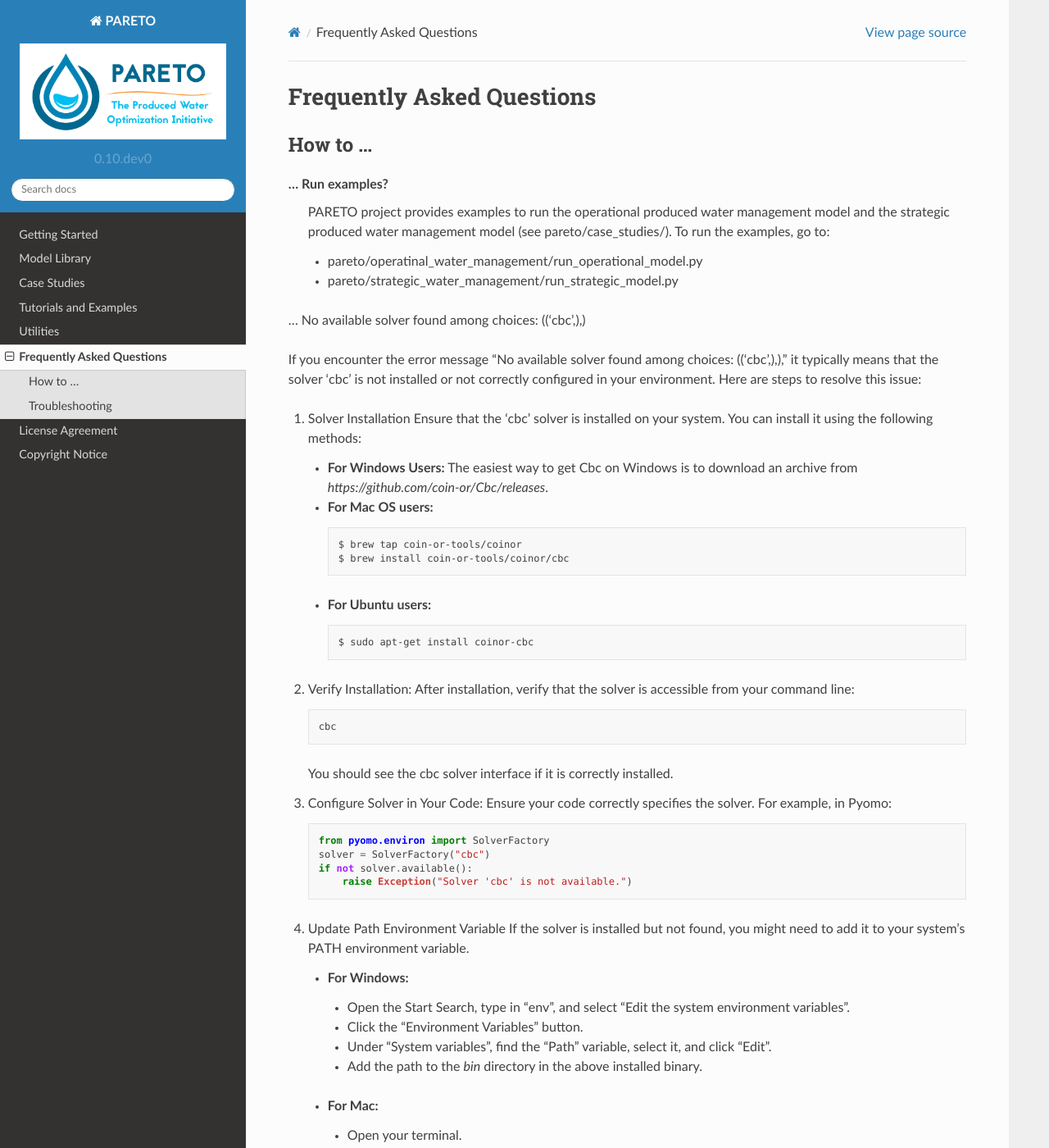
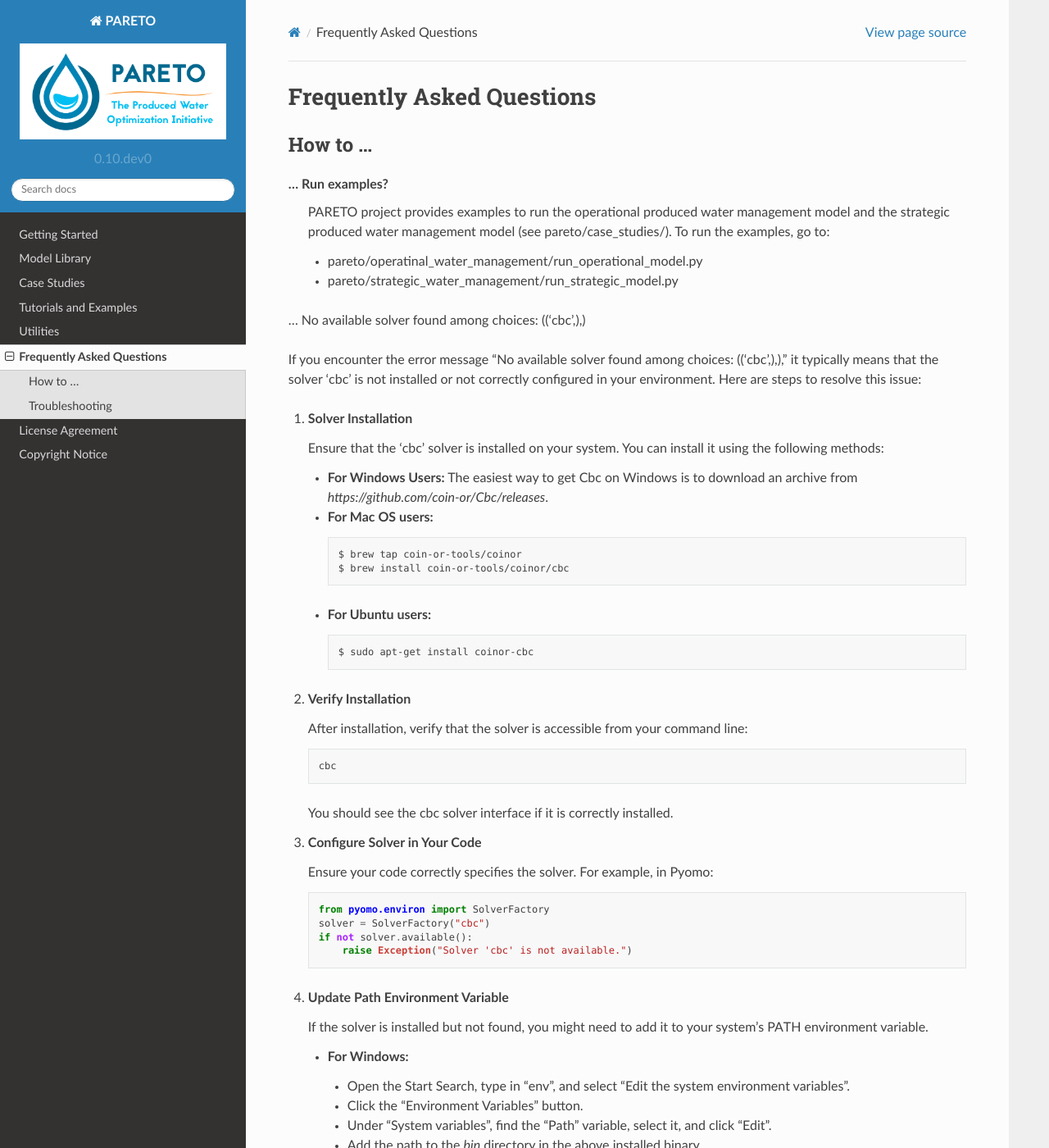
Before and after one commit to project-pareto/project-pareto, a Sphinx documentation site: the page built from docs/faq.rst, in a window 1280 px wide and 1400 px high. Shown: the whole window at 82% size. Built offline with Sphinx 7.4.7 and the Read the Docs theme 2.0.0, drawn with Linux system fonts in a browser that asks for light colours.

Commit message:
making it more readable

```diff
--- a/docs/faq.rst
+++ b/docs/faq.rst
@@ -18,7 +18,8 @@ If you encounter the error message "No available solver found among choices: ((
 it typically means that the solver 'cbc' is not installed or not correctly configured in
 your environment. Here are steps to resolve this issue:
 
-1. Solver Installation
+1. **Solver Installation**
+
    Ensure that the 'cbc' solver is installed on your system. You can install it using the following methods:
 
    * **For Windows Users:**
@@ -37,14 +38,16 @@ your environment. Here are steps to resolve this issue:
 
         $ sudo apt-get install coinor-cbc
 
-2. Verify Installation:
+2. **Verify Installation**
+
    After installation, verify that the solver is accessible from your command line::
 
        cbc
 
    You should see the cbc solver interface if it is correctly installed.
 
-3. Configure Solver in Your Code:
+3. **Configure Solver in Your Code**
+
    Ensure your code correctly specifies the solver. For example, in Pyomo::
 
        from pyomo.environ import SolverFactory
@@ -52,7 +55,8 @@ your environment. Here are steps to resolve this issue:
        if not solver.available():
            raise Exception("Solver 'cbc' is not available.")
 
-4. Update Path Environment Variable
+4. **Update Path Environment Variable**
+
    If the solver is installed but not found, you might need to add it to your system's PATH environment variable.
 
    * **For Windows:**
```
